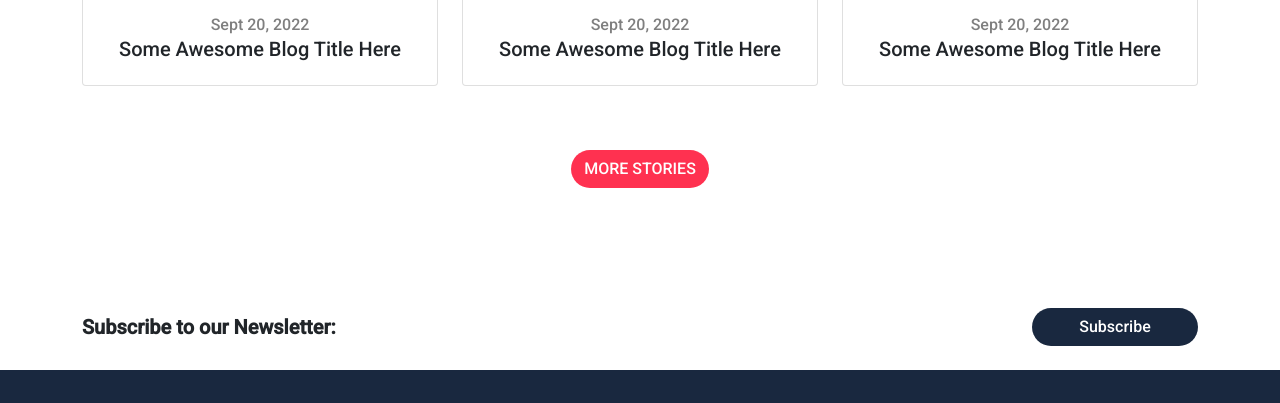
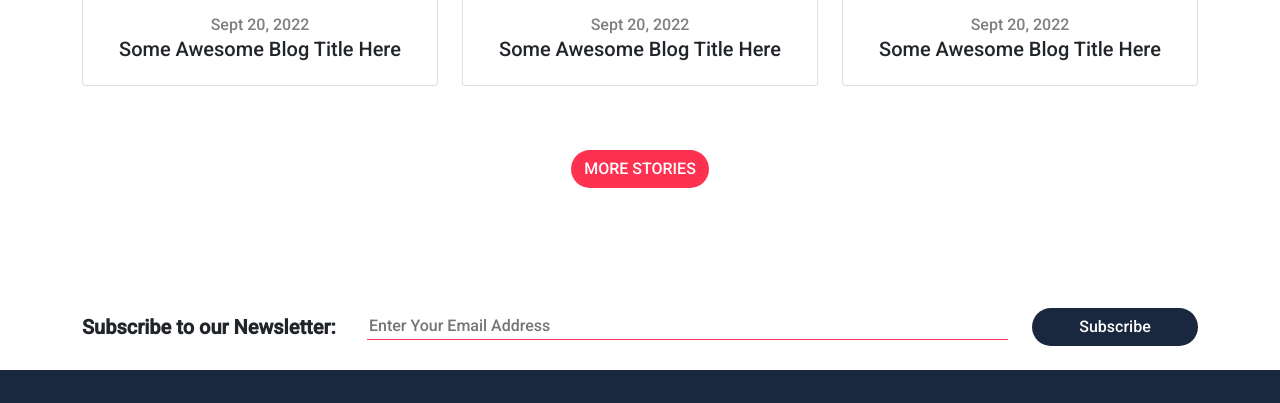
Before and after one commit to Yasser-Alnajjar/Bondi, a plain HTML site: page index.html in a window 1280 px wide. Shown: the part 5069-5472 px from the top of the page. Drawn offline with Linux system fonts and the light colour scheme.

Commit message:
change color

```diff
--- a/css/style.css
+++ b/css/style.css
@@ -178,14 +178,11 @@ body {
 }
 .subscribe input[type="text"] {
   border: none;
-  border-bottom: 1px solid white;
-  caret-color: var(--section);
+  border-bottom: 1px solid var(--red);
+  caret-color: var(--red);
 }
 .subscribe input[type="text"]:focus {
   outline: none;
-}
-.subscribe input::placeholder {
-  color: white;
 }
 .subscribe .main-btn {
   background-color: var(--dark);
```
